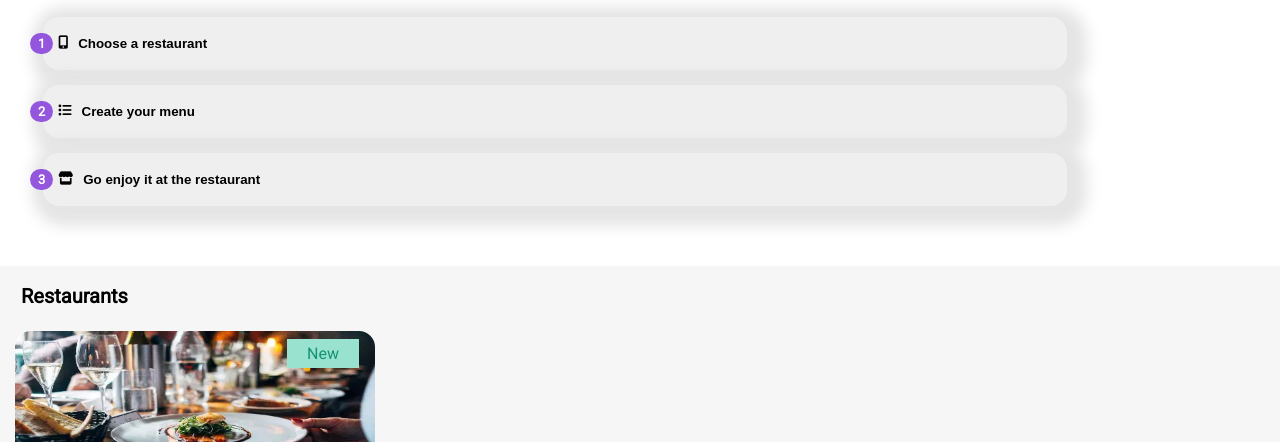
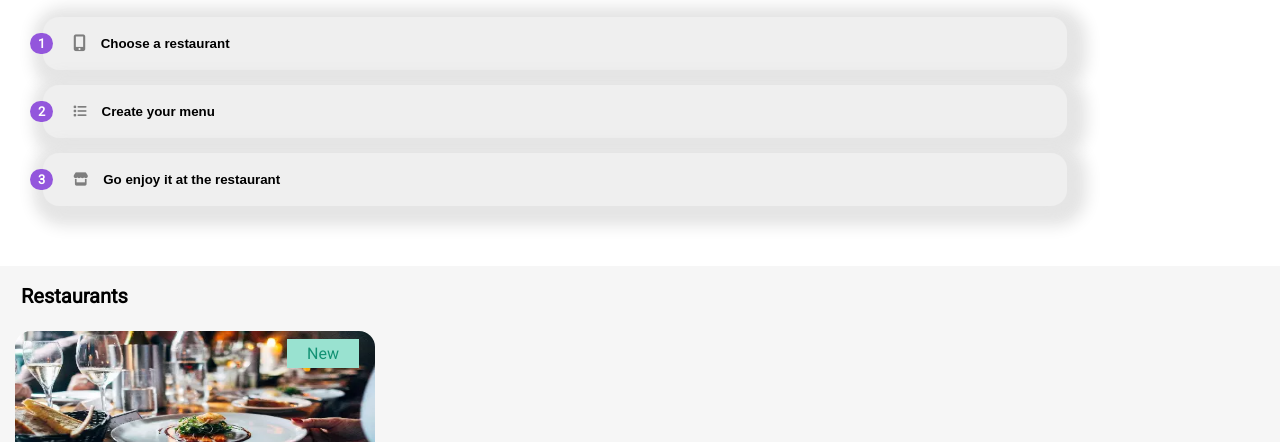
Before and after one commit to c-v-pop/ohmyfood, a plain HTML site: page index.html in a window 1280 px wide. Shown: the part 358-800 px from the top of the page. Drawn offline with Linux system fonts and the light colour scheme; a web font is replaced by a local one.

Commit message:
resized btn2 icons and changed their color

```diff
--- a/Utils/main.scss
+++ b/Utils/main.scss
@@ -144,9 +144,13 @@
         color: linear-gradient(to bottom right, $secondary-color, $primary-color);
     }
     .left-float {
-        float: left;
         margin-right: 10px;
         margin-left: 0px;
+    }
+    .stick_left {
+        margin-left: 15px;
+        margin-right: 15px;
+        color: #7e7e7e;
     }
     .top-right {
         background-color: #99e2d0;
--- a/index.html
+++ b/index.html
@@ -22,9 +22,9 @@
     </div>
     <h2 id="how_header">How it works</h2>
     <ol class="custom-counter">
-        <li><button class="btn2"><i class="fas fa-mobile-alt left-float"></i>Choose a restaurant</button></li>
-        <li><button class="btn2"><i class="fas fa-list left-float"></i>Create your menu</button></li>
-        <li><button class="btn2"><i class="fas fa-store left-float"></i>Go enjoy it at the restaurant</button></li>
+        <li><button class="btn2"><i class="fas fa-mobile-alt stick_left fa-lg"></i>Choose a restaurant</button></li>
+        <li><button class="btn2"><i class="fas fa-list stick_left"></i>Create your menu</button></li>
+        <li><button class="btn2"><i class="fas fa-store stick_left"></i>Go enjoy it at the restaurant</button></li>
     </ol>
     <div class="restaurants-container">
         <h1>Restaurants</h1>
```
Also changed, not shown: dist/css/main.css, 1 other file.
